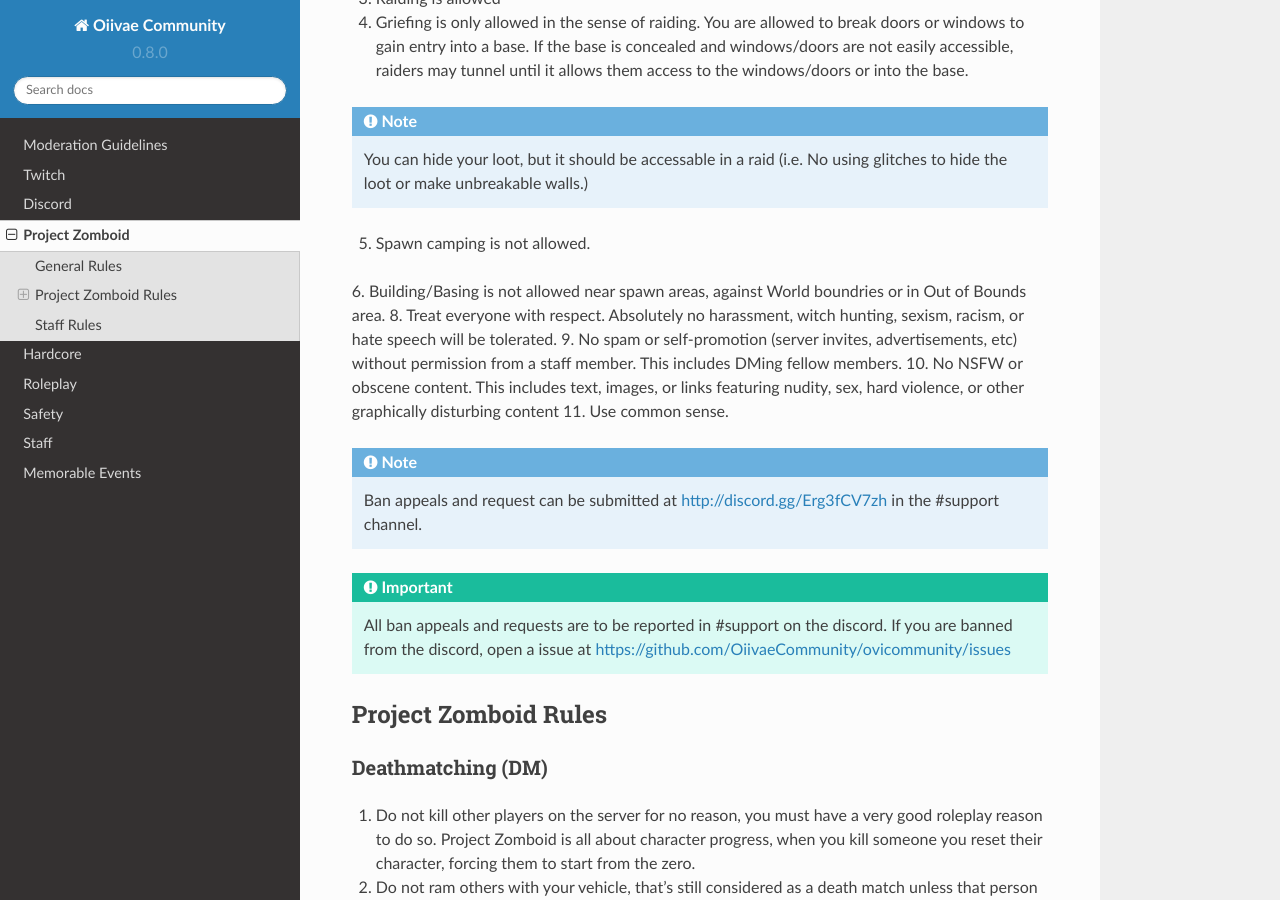
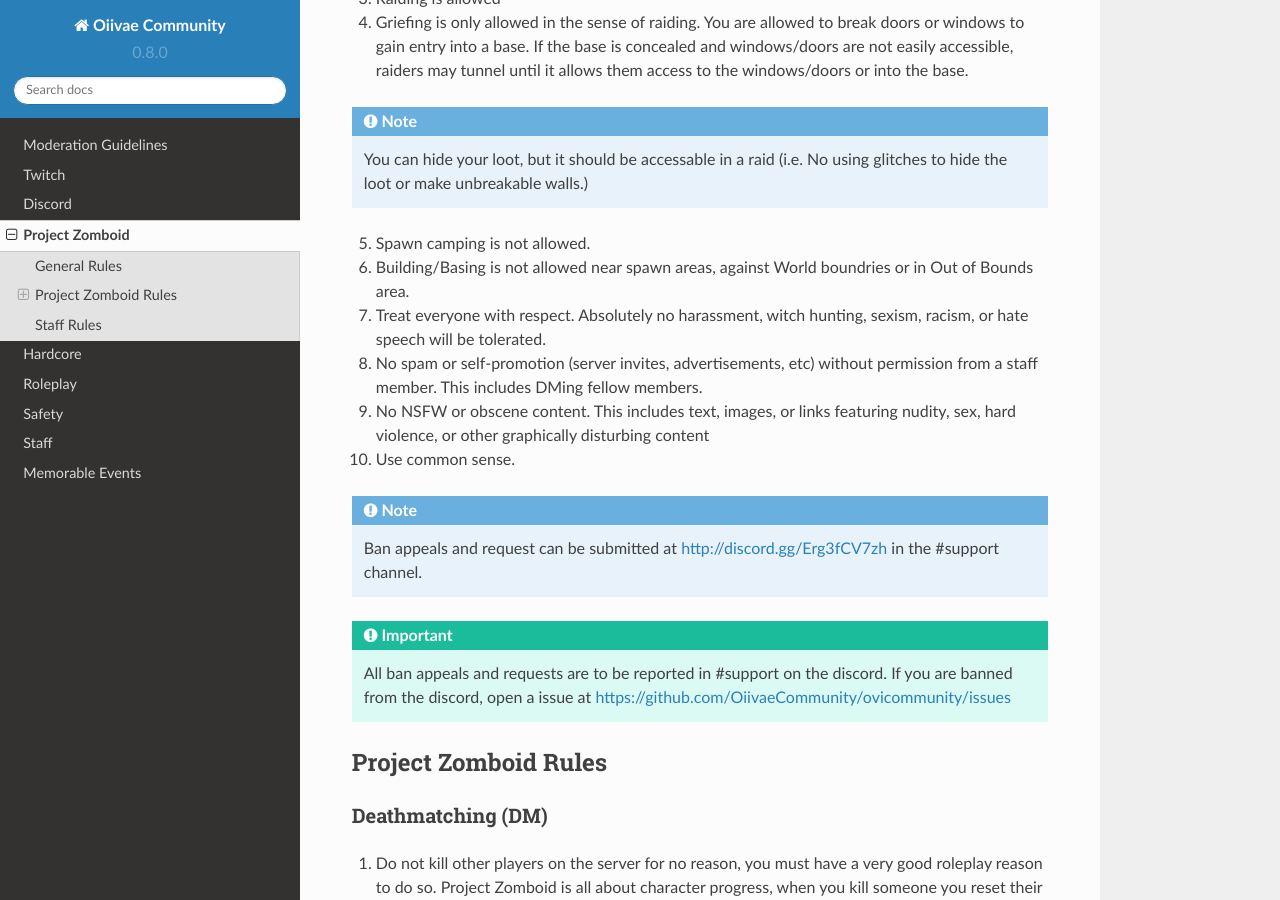
Before and after one commit to nerdyjohnny/ovidoc, a Sphinx documentation site: the page built from docs/source/pz.rst, in a window 1280 px wide and 900 px high, scrolled down 523 px. Built offline with Sphinx 7.4.7 and the Read the Docs theme 2.0.0, drawn with Linux system fonts in a browser that asks for light colours.

Commit message:
Update pz.rst

```diff
--- a/docs/source/pz.rst
+++ b/docs/source/pz.rst
@@ -23,10 +23,10 @@
 
 5. Spawn camping is not allowed.
 6. Building/Basing is not allowed near spawn areas, against World boundries or in Out of Bounds area.
-8. Treat everyone with respect. Absolutely no harassment, witch hunting, sexism, racism, or hate speech will be tolerated.
-9. No spam or self-promotion (server invites, advertisements, etc) without permission from a staff member. This includes DMing fellow members.
-10. No NSFW or obscene content. This includes text, images, or links featuring nudity, sex, hard violence, or other graphically disturbing content
-11. Use common sense.
+7. Treat everyone with respect. Absolutely no harassment, witch hunting, sexism, racism, or hate speech will be tolerated.
+8. No spam or self-promotion (server invites, advertisements, etc) without permission from a staff member. This includes DMing fellow members.
+9. No NSFW or obscene content. This includes text, images, or links featuring nudity, sex, hard violence, or other graphically disturbing content
+10. Use common sense.
 
 .. note:: Ban appeals and request can be submitted at http://discord.gg/Erg3fCV7zh in the #support  channel.
 
```
